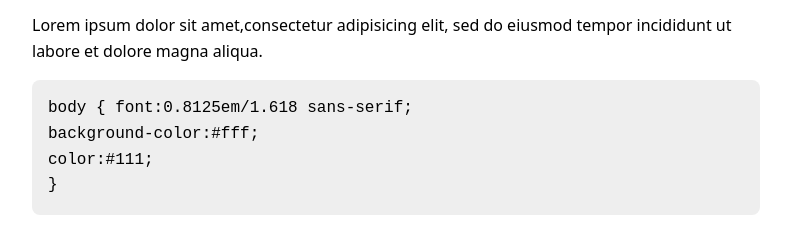
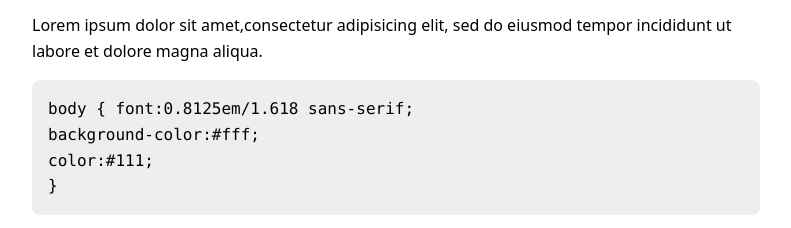
Before and after one commit to vladocar/Basic.css, a website: page index.html in a window 1280 px wide. Shown: the part 1566-1794 px from the top of the page, without its empty margins (244-1035 px from the left). Drawn offline with Linux system fonts and the light colour scheme.

Commit message:
Mono fonts update

```diff
--- a/css/basic.css
+++ b/css/basic.css
@@ -3,8 +3,8 @@
 * {box-sizing: border-box}
 
 :root{
---sans:1em/1.6 system-ui, -apple-system, BlinkMacSystemFont, Segoe UI, Roboto, Oxygen, Ubuntu, Cantarell, Droid Sans, Helvetica Neue, Fira Sans, sans-serif;
---mono:'Courier New', Courier, 'Ubuntu Mono', 'Liberation Mono', monospace;
+--sans: 1em/1.6 system-ui, -apple-system, BlinkMacSystemFont, Segoe UI, Roboto, Oxygen, Ubuntu, Cantarell, Droid Sans, Helvetica Neue, Fira Sans, sans-serif;
+--mono: SFMono-Regular, Consolas, 'Liberation Mono', Menlo, Courier, 'Courier New', monospace;
 --c1:#0074d9;
 --c2:#eee;
 --c3:#fff;
```
Also changed, not shown: css/basic.min.css.
